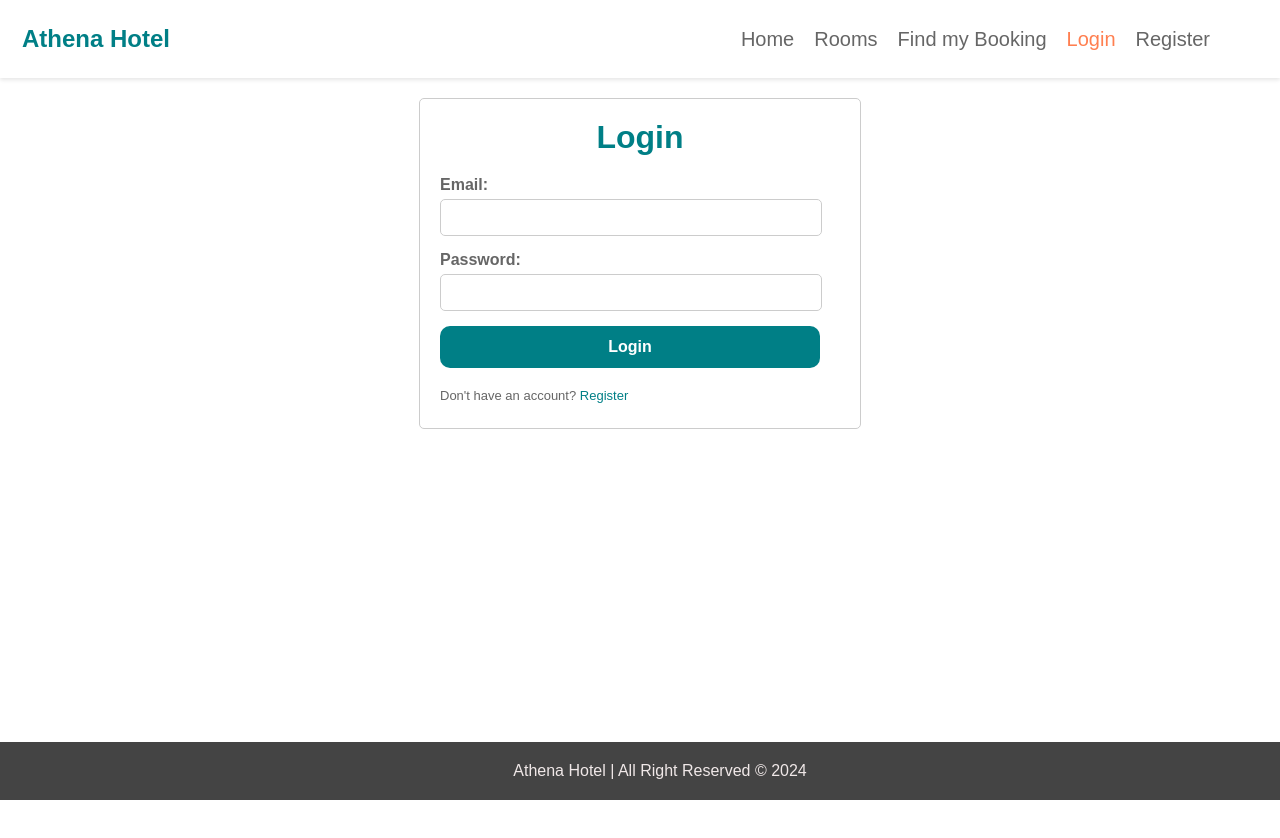
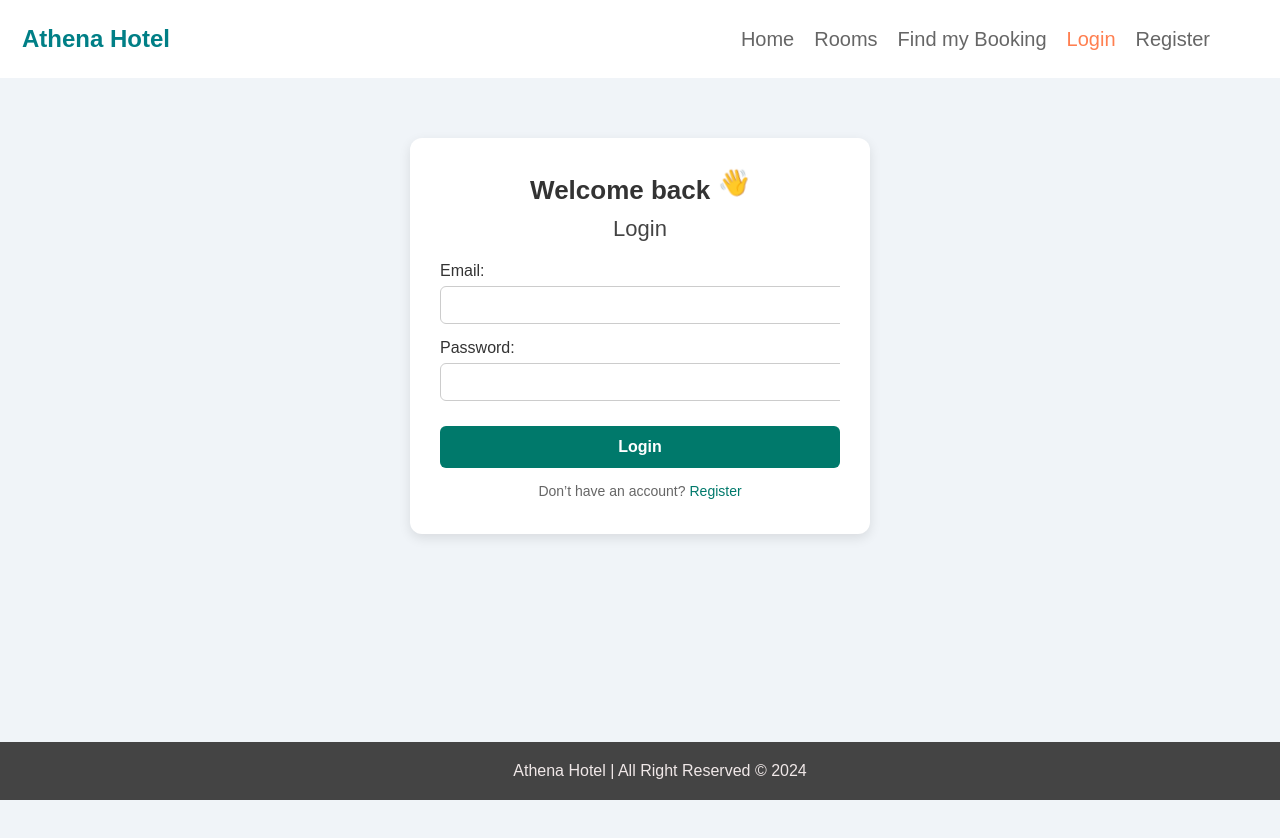
Before and after one commit to AnkitJha13/Home-hub, a React (Create React App) app in the folder frontend/: page /login in a window 1280 px wide. Shown: the top 838 px of the page. Before the commit the page ends 800 px from the top, so only its background shows below. Built offline with nearby package versions, Linux system fonts and the light colour scheme.

Commit message:
Update LoginPage.jsx

```diff
--- a/frontend/src/component/auth/LoginPage.jsx
+++ b/frontend/src/component/auth/LoginPage.jsx
@@ -1,5 +1,5 @@
-import React, { useState } from "react";
-import { useNavigate,useLocation } from "react-router-dom";
+import React, { useState, useEffect } from "react";
+import { useNavigate, useLocation } from "react-router-dom";
 import ApiService from "../../service/ApiService";
 
 function LoginPage() {
@@ -11,6 +11,26 @@ function LoginPage() {
 
     const from = location.state?.from?.pathname || '/home';
 
+    useEffect(() => {
+        const style = document.createElement('style');
+        style.innerHTML = `
+        @keyframes wave {
+            0% { transform: rotate(0deg); }
+            15% { transform: rotate(14deg); }
+            30% { transform: rotate(-8deg); }
+            45% { transform: rotate(14deg); }
+            60% { transform: rotate(-4deg); }
+            75% { transform: rotate(10deg); }
+            100% { transform: rotate(0deg); }
+        }
+        .wave {
+            display: inline-block;
+            transform-origin: 70% 70%;
+            animation: wave 2s infinite;
+        }
+        `;
+        document.head.appendChild(style);
+    }, []);
 
     const handleSubmit = async (e) => {
         e.preventDefault();
@@ -22,7 +42,7 @@ function LoginPage() {
         }
 
         try {
-            const response = await ApiService.loginUser({email, password});
+            const response = await ApiService.loginUser({ email, password });
             if (response.statusCode === 200) {
                 localStorage.setItem('token', response.token);
                 localStorage.setItem('role', response.role);
@@ -34,35 +54,119 @@ function LoginPage() {
         }
     };
 
+    const styles = {
+        container: {
+            display: 'flex',
+            justifyContent: 'center',
+            alignItems: 'flex-start',
+            minHeight: '100vh',
+            backgroundColor: '#f0f4f8',
+            paddingTop: '60px', // Push slightly up from bottom
+        },
+        box: {
+            backgroundColor: '#fff',
+            padding: '30px',
+            borderRadius: '12px',
+            boxShadow: '0 4px 12px rgba(0,0,0,0.1)',
+            maxWidth: '400px',
+            width: '100%',
+            textAlign: 'center',
+        },
+        welcome: {
+            fontSize: '26px',
+            fontWeight: '600',
+            marginBottom: '10px',
+            color: '#333',
+        },
+        loginText: {
+            fontSize: '22px',
+            fontWeight: '500',
+            marginBottom: '20px',
+            color: '#444',
+        },
+        formGroup: {
+            marginBottom: '15px',
+            textAlign: 'left',
+        },
+        label: {
+            display: 'block',
+            marginBottom: '6px',
+            fontWeight: '500',
+            color: '#333',
+        },
+        input: {
+            width: '100%',
+            padding: '10px',
+            border: '1px solid #ccc',
+            borderRadius: '6px',
+            fontSize: '14px',
+        },
+        button: {
+            width: '100%',
+            padding: '12px',
+            backgroundColor: '#00796b',
+            color: '#fff',
+            border: 'none',
+            borderRadius: '6px',
+            fontSize: '16px',
+            cursor: 'pointer',
+            marginTop: '10px',
+        },
+        error: {
+            color: 'red',
+            fontSize: '14px',
+            marginBottom: '12px',
+        },
+        registerText: {
+            fontSize: '14px',
+            marginTop: '15px',
+        },
+        link: {
+            color: '#00796b',
+            textDecoration: 'none',
+            marginLeft: '4px',
+        },
+    };
+
     return (
-        <div className="auth-container">
-            <h2>Login</h2>
-            {error && <p className="error-message">{error}</p>}
+        <div style={styles.container}>
+            <div style={styles.box}>
+                <div style={styles.welcome}>
+                    Welcome back <span className="wave">👋</span>
+                </div>
+                <div style={styles.loginText}>Login</div>
+
+                {error && <p style={styles.error}>{error}</p>}
+
                 <form onSubmit={handleSubmit}>
-                <div className="form-group">
-                    <label>Email: </label>
+                    <div style={styles.formGroup}>
+                        <label style={styles.label}>Email:</label>
                         <input
                             type="email"
                             value={email}
                             onChange={(e) => setEmail(e.target.value)}
                             required
+                            style={styles.input}
                         />
                     </div>
-                <div className="form-group">
-                    <label>Password: </label>
+                    <div style={styles.formGroup}>
+                        <label style={styles.label}>Password:</label>
                         <input
                             type="password"
                             value={password}
                             onChange={(e) => setPassword(e.target.value)}
                             required
+                            style={styles.input}
                         />
                     </div>
-                <button type="submit">Login</button>
+                    <button type="submit" style={styles.button}>Login</button>
                 </form>
 
-            <p className="register-link">
-                Don't have an account? <a href="/register">Register</a>
+                <p style={styles.registerText}>
+                    Don’t have an account?
+                    <a href="/register" style={styles.link}>Register</a>
                 </p>
+            </div>
         </div>
     );
 }
```
Lines whose indentation alone changed are shown as unchanged.
